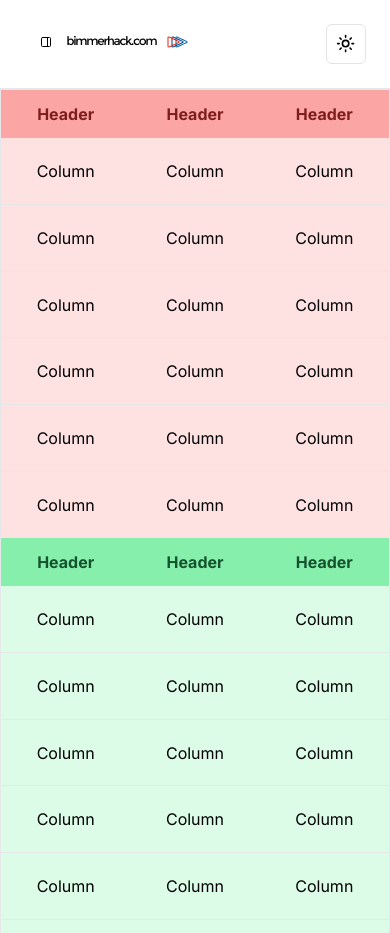
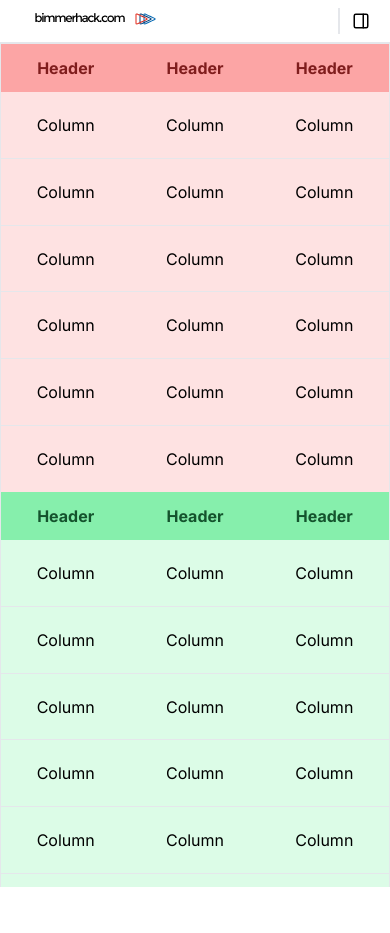
Before and after one commit to sheraz4196/table-viewer, a Next.js app: page /test in a window 390 px wide. After the commit the page ends 887 px from the top, so only its background shows below. Built offline with nearby package versions, Linux system fonts and the light colour scheme.

Commit message:
fix: issues with button

```diff
--- a/components/general/header.tsx
+++ b/components/general/header.tsx
@@ -13,17 +13,8 @@ import { PanelRight, SlidersHorizontal } from "lucide-react";
 export default function Header() {
   const { theme } = useTheme();
   return (
-    <header className="p-6 flex items-center justify-between border-b">
+    <header className="py-2 px-4 flex items-center justify-between border-b">
       <div className="px-4 flex items-center gap-3">
-        <Drawer direction="left">
-          <DrawerTrigger className="lg:hidden self-start">
-            <PanelRight className="size-3" />
-          </DrawerTrigger>
-
-          <DrawerContent className="!w-1/2 h-screen rounded-none fixed overflow-hidden overflow-y-auto flex items-center">
-            <Sidebar />
-          </DrawerContent>
-        </Drawer>
         {theme === "dark" ? (
           <Image
             src={`/logo-white.png`}
@@ -35,6 +26,17 @@ export default function Header() {
           <Image src={`/logo.png`} alt="Site Logo" width={142} height={17} />
         )}
       </div>
+      <div className="lg:hidden flex gap-2">
+        <span className="border" />
+        <Drawer direction="left">
+          <DrawerTrigger className="lg:hidden self-start p-1">
+            <PanelRight height={18} width={18} />
+          </DrawerTrigger>
+          <DrawerContent className="!w-1/2 h-screen rounded-none fixed overflow-hidden overflow-y-auto flex items-center">
+            <Sidebar />
+          </DrawerContent>
+        </Drawer>
+      </div>
       <ThemeToggle />
     </header>
   );
--- a/components/general/themes-toogler.tsx
+++ b/components/general/themes-toogler.tsx
@@ -15,7 +15,7 @@ export default function ThemeToggle() {
 
   return (
     <DropdownMenu>
-      <DropdownMenuTrigger asChild>
+      <DropdownMenuTrigger className="hidden lg:flex" asChild>
         <Button variant="outline" size="icon">
           <Sun className="h-[1.2rem] w-[1.2rem] rotate-0 scale-100 transition-all dark:-rotate-90 dark:scale-0" />
           <Moon className="absolute h-[1.2rem] w-[1.2rem] rotate-90 scale-0 transition-all dark:rotate-0 dark:scale-100" />
```
Also changed, not shown: public/logo-svg.svg (added).
